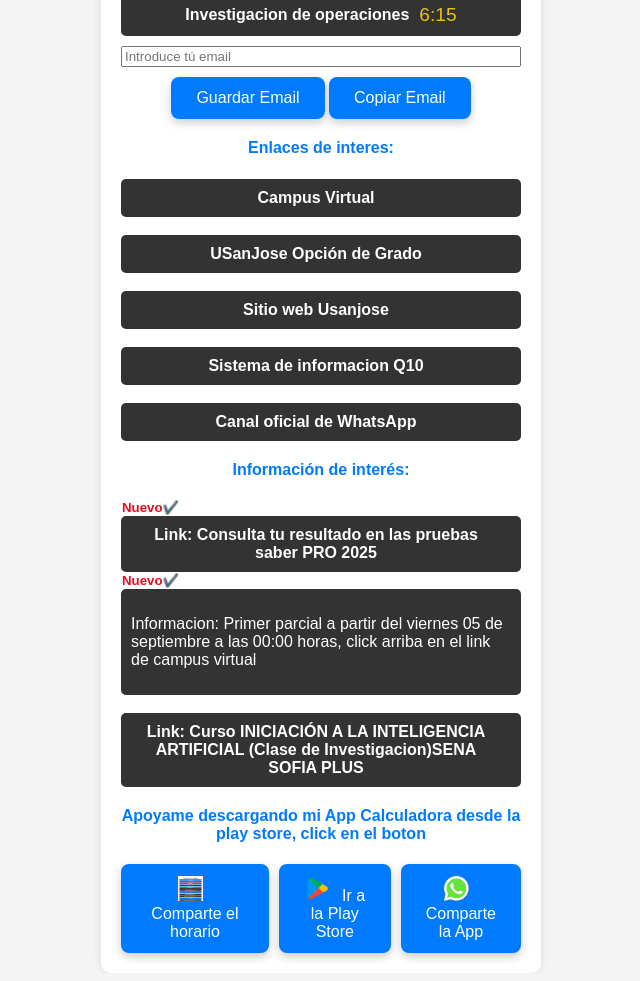
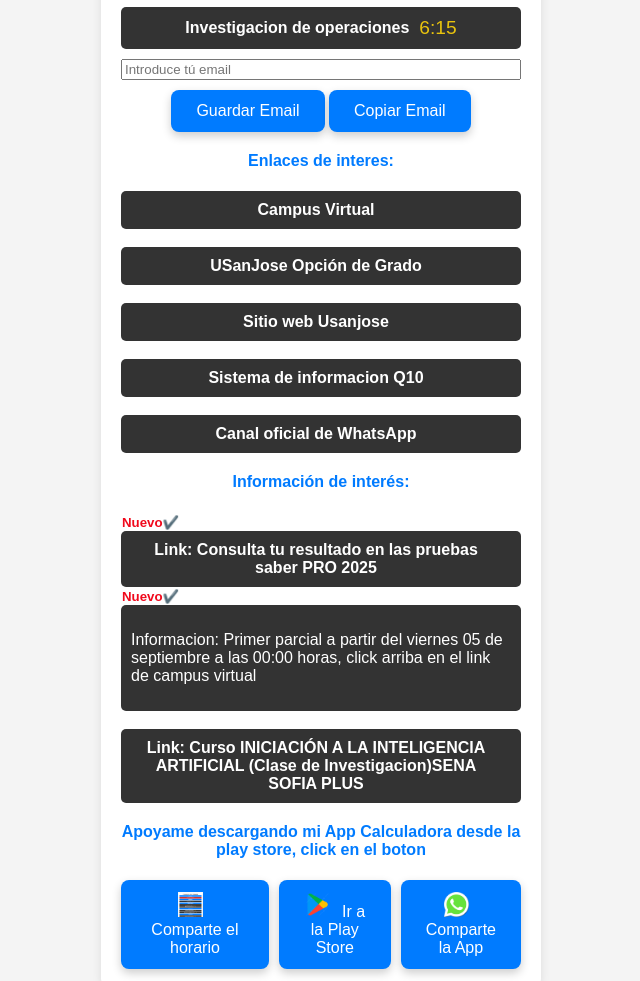
Before and after one commit to AlexHurPi/HorarioAmigos, a plain HTML site: page index.html in a window 1280 px wide. Shown: the part 701-1682 px from the top of the page, without its empty margins (319-959 px from the left). Drawn offline with Linux system fonts and the light colour scheme.

Commit message:
Commit 35

```diff
--- a/index.html
+++ b/index.html
@@ -10,8 +10,10 @@
             background-color: #f4f4f4;
             display: flex;
             justify-content: center;
+            align-items: center;
             height: 100%;
             margin: 0;
+            padding-block: 1%;
         }
         .container {
             background: white;
@@ -33,10 +35,8 @@
         h5 {
             color: #f0091c;
             font-weight:bolder;
-            align-items: start;
             margin: 1px;
-            text-align: left;
-
+            display: inline-block;
             animation: zoomAnim 1s infinite alternate;
         }
         @keyframes zoomAnim {
@@ -222,11 +222,12 @@
         </div>
 <!-----------------------------------------Informacion de interes---------------------------------------------------->
         <h4>Información de interés:</h4>
-        <h5>Nuevo✔️</h5>
+       <div style="text-align: left;"><h5>Nuevo✔️</h5> </div>
+
         <a href="https://resultadossaberpro.icfes.edu.co/login" target="_blank">
             <span class="titulo">Link: Consulta tu resultado en las pruebas saber PRO 2025</span>
        </a>
-         <h5>Nuevo✔️</h5>
+         <div style="text-align: left;"><h5>Nuevo✔️</h5> </div>
          <div class="infoInteres">
             <p>Informacion: Primer parcial a partir del viernes 05 de septiembre a las 00:00 horas, click arriba en el link de campus virtual</p>
          </div>
```
